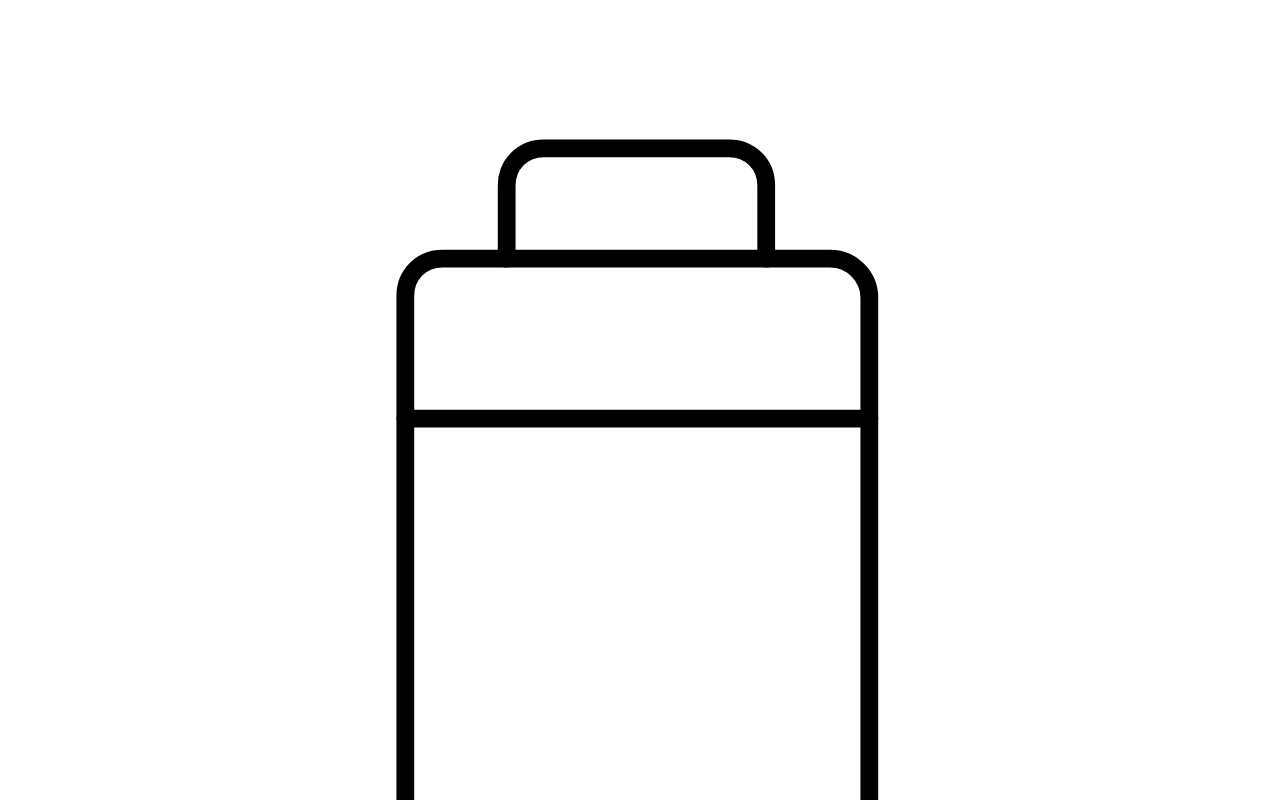
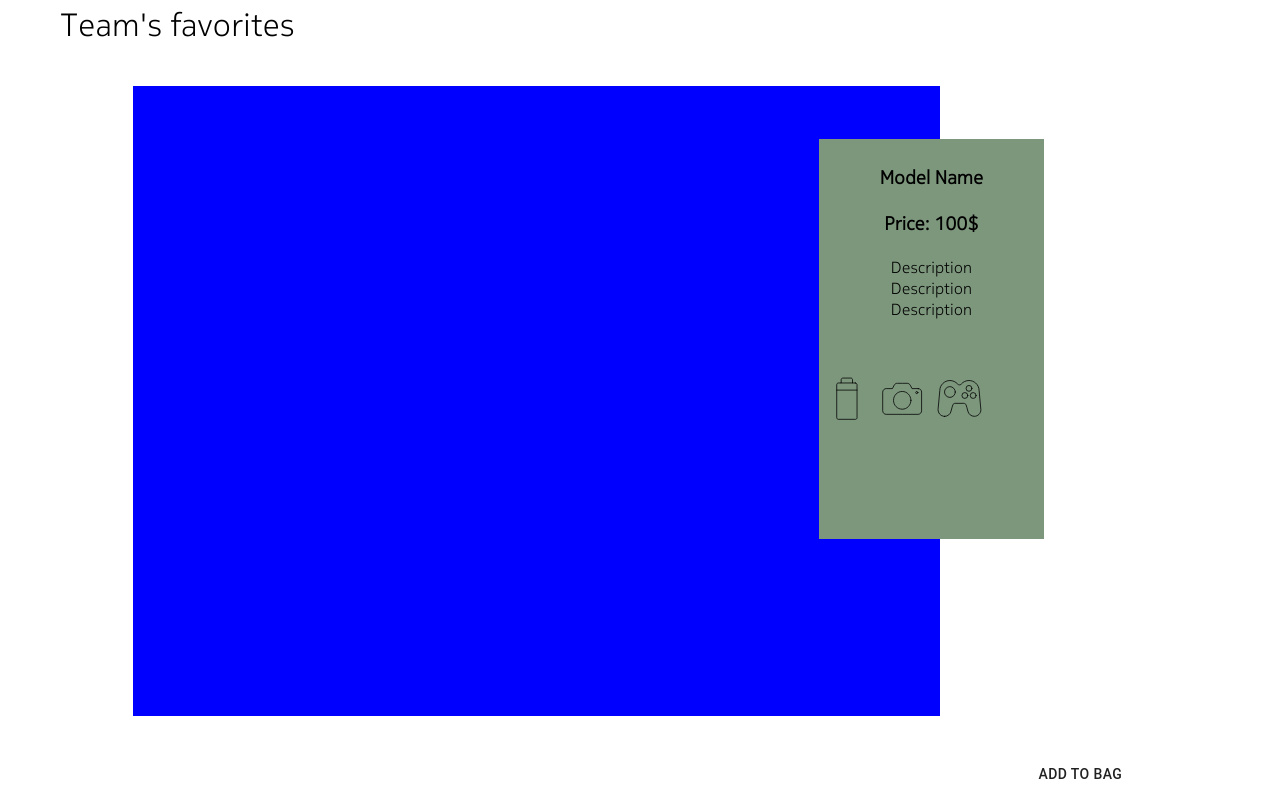
Before and after one commit to leonore14/nokia-team-1-copie, a React (Create React App) app: page / in a window 1280 px wide. Shown: the part 1780-2580 px from the top of the page. Built offline with nearby package versions, Linux system fonts and the light colour scheme; no server answers.

Commit message:
favorite part

```diff
--- a/src/components/Home/Home.js
+++ b/src/components/Home/Home.js
@@ -10,7 +10,7 @@ class Home extends Component {
 	constructor(props) {
 		super(props);
 		this.state = {
-      data : []
+			data: []
 		};
 	}
 
@@ -19,10 +19,10 @@ class Home extends Component {
 	}
 
 	getPhone = () => {
-    fetch (`https://nokia-hackathon.herokuapp.com/phones`)
+		fetch(`https://nokia-hackathon.herokuapp.com/phones`)
 			.then(response => response.json())
 			.then(data => {
-        this.setState({data})
+				this.setState({ data })
 			})
 	}
 
--- a/src/components/TeamFavorite.css
+++ b/src/components/TeamFavorite.css
@@ -0,0 +1,91 @@
+
+
+.teamFavorite__title > h1{
+	 margin-left: 60px;
+	 margin-bottom: 40px;
+}
+
+.componentTeam {
+	z-index: 1;
+	margin-bottom: 10%;
+	margin-top: 100px;
+}
+
+
+.teamFavorite__phone1 {
+	display: flex;
+	flex-direction: column;
+	justify-content: space-between;
+	z-index: 2;
+	width: 90%;
+	margin-left: auto;
+	margin-right: auto;
+}
+
+
+.teamFavorite__center {
+	background-color: blue;
+	z-index: 3;
+	width: 70%;
+	margin-left: 6%;
+	height: 630px;
+	margin-right: auto;
+}
+
+
+.teamFavorite__infoRight {
+	background-color: #7d977d;
+    z-index: 4;
+    width: 28%;
+    margin-left: 85%;
+    margin-right: auto;
+    height: 400px;
+	margin-top: 4%;
+	display: flex;
+	flex-direction: column;
+	justify-content: space-around;
+	align-items: center;
+}
+
+
+
+ .teamFavorit__descr {
+	display: flex;
+	flex-direction: column;
+	align-items: center;
+
+
+}
+
+
+
+
+.teamFavorite__images  {
+	display: flex;
+	flex-direction: row;
+	align-items: center;
+
+}
+
+.teamFavorite__images > img {
+	width: 25%;
+
+}
+
+
+
+
+
+
+
+ .teamFavorite__button{
+	background-color: #f76568;
+    border-radius: 100px;
+    padding: 12px;
+    width: 126px;
+    color: #fff;
+	text-transform: initial;
+	top: 279px;
+	right: -149px;
+	z-index: 6;
+}
--- a/src/components/TeamFavorite.js
+++ b/src/components/TeamFavorite.js
@@ -1,26 +1,52 @@
 import React from 'react';
 import './TeamFavorite.css';
 import battery from './icons/battery.svg';
-
-
+import camera from './icons/camera.svg';
+import games from './icons/games.svg';
+import { Button } from '@material-ui/core';
 
 function TeamFavorite() {
 	return (
-		<div className="teamFavorite">
+		<>
+
+			<div className="componentTeam">
 				<div className="teamFavorite__title">
 					<h1>Team's favorites</h1>
 				</div>
 
+
 				<div className="teamFavorite__phone1">
-				<div className="teamFavorite__carousel1">
+
+
+					<div className="teamFavorite__center">
+						<div className="teamFavorite__carousel">
 							<img src="" alt="" />
 						</div>
 
-				<div className="teamFavorite__info1">
-					<img src={battery} alt="" />
+						<div className="teamFavorite__infoRight">
+							<div className="teamFavorit__descr">
+
+								<h3>Model Name</h3>
+								<br />
+								<h3>Price: 100$</h3>
+								<br />
+								<p>Description</p>
+								<p>Description</p>
+								<p>Description</p>
+							</div>
+							<div className="teamFavorite__images">
+								<img src={battery} alt="battery" />
+								<img src={camera} alt="camera" />
+								<img src={games} alt="games" />
+
+							</div>
+							<Button className="teamFavorite__button">Add to bag</Button>
+
 						</div>
 					</div>
+				</div >
 			</div>
+		</>
 	)
 }
 
```
Lines whose indentation alone changed are shown as unchanged.
